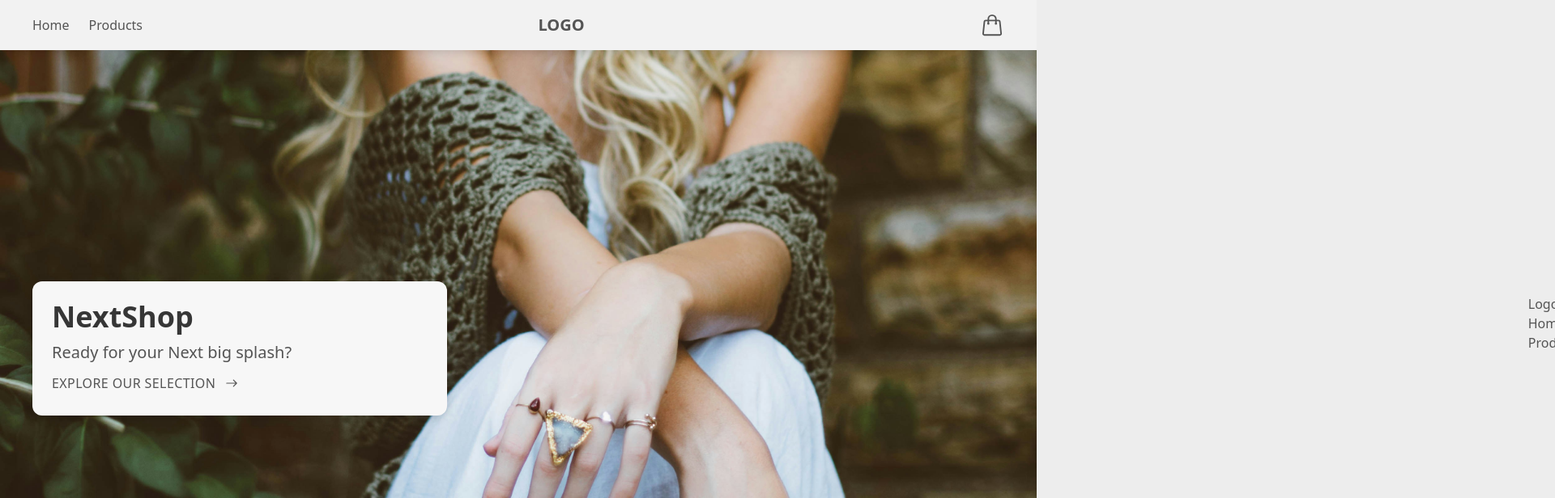
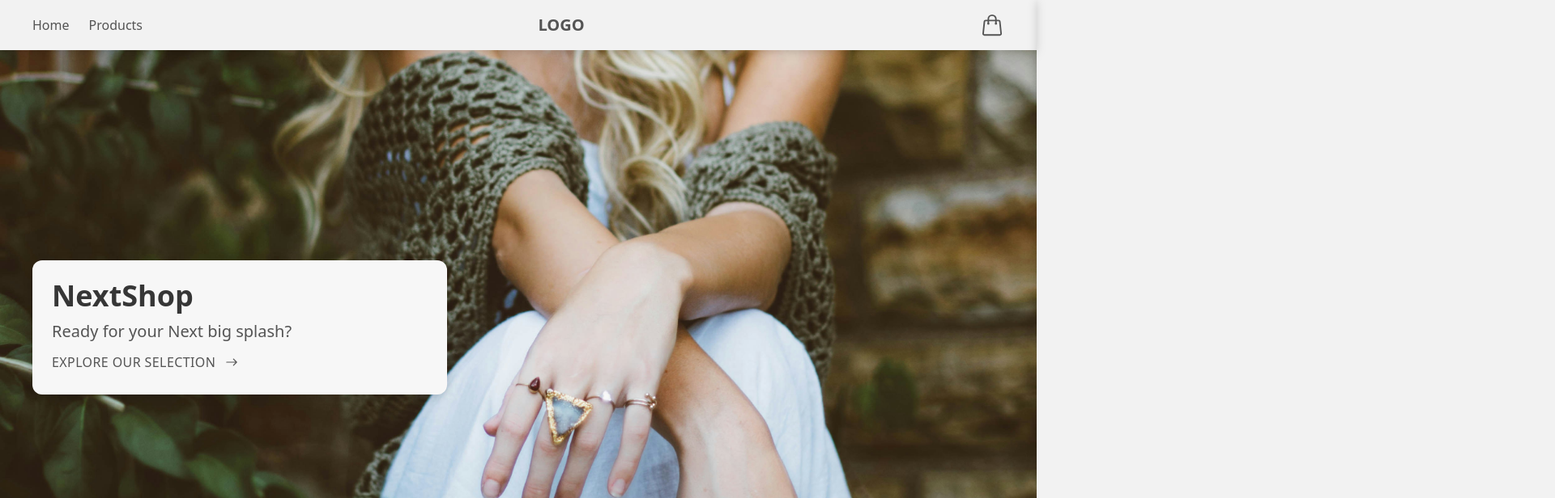
Before and after one commit to SSSoto17/next-shop, a Next.js app: page / in a window 1280 px wide. Shown: the top 616 px of the page at 81% size, 1920 px wide, since content can reach past the window. Built offline with nearby package versions, Linux system fonts and the light colour scheme.

Commit message:
Components organised into subfolders

```diff
--- a/src/app/layout.js
+++ b/src/app/layout.js
@@ -1,7 +1,7 @@
 import "./globals.css";
 
-import Header from "../components/Header";
-import Footer from "../components/Footer";
+import Header from "../components/global/Header";
+import Footer from "../components/global/Footer";
 
 export const metadata = {
   title: "NextShop",
@@ -11,7 +11,7 @@ export const metadata = {
 export default function RootLayout({ children }) {
   return (
     <html lang="en">
-      <body className="bg-main-background text-silver-chalice-900 overflow-x-clip">
+      <body className="bg-main-background text-silver-chalice-900">
         <Header />
         {children}
         <Footer />
--- a/src/app/products/page.js
+++ b/src/app/products/page.js
@@ -3,7 +3,7 @@
 import useSWR from "swr";
 import Link from "next/link";
 import PageHeader from "@/components/PageHeader";
-import ProductGrid from "@/components/ProductGrid";
+import ProductGrid from "@/components/products/ProductGrid";
 import { useState } from "react";
 import BasketSidebar from "@/components/BasketSidebar";
 
--- a/src/components/BurgerMenu.jsx
+++ /dev/null
@@ -1,16 +0,0 @@
-"use client";
-
-import Link from "next/link"
-
-export const BurgerMenu = () => {
-    return (
-    <nav className="w-screen h-screen bg-red-400">
-        <menu className="w-screen h-screen flex flex-col absolute top-0 z-10">
-            <Link href="/">Logo</Link>
-
-            <Link href="/">Home</Link>
-            <Link href="/">Products</Link>
-        </menu>
-    </nav>
-    )
-}
--- a/src/components/Footer.jsx
+++ /dev/null
@@ -1,5 +0,0 @@
-const Footer = () => {
-  return <footer></footer>;
-};
-
-export default Footer;
--- /dev/null
+++ b/src/components/global/Footer.jsx
@@ -0,0 +1,11 @@
+const Footer = () => {
+  return (
+    <footer className="py-4 text-silver-chalice-700">
+      <small className="place-self-end">
+        Copyright &#169; 2024 | All rights reserved
+      </small>
+    </footer>
+  );
+};
+
+export default Footer;
--- a/src/components/Header.jsx
+++ b/src/components/global/Header.jsx
@@ -3,7 +3,8 @@
 import Link from "next/link";
 import { useState } from "react";
 import { HiOutlineShoppingBag } from "react-icons/hi2";
-import MobileNavIcon from "./MobileNavIcon";
+import MobileNavIcon from "./mobile/MobileNavIcon";
+import MobileNav from "./mobile/MobileNav";
 
 const Header = () => {
   const [isOpen, setIsOpen] = useState(false);
@@ -14,7 +15,7 @@ const Header = () => {
   };
 
   return (
-    <header className="py-4 bg-main-background drop-shadow-main transition-all duration-500 z-10">
+    <header className="py-4 bg-main-background drop-shadow-main z-10 overflow-x-clip">
       <nav className="flex justify-between items-center">
         <menu className="hidden md:inline-flex md:gap-6">
           <li>
@@ -24,9 +25,11 @@ const Header = () => {
             <Link href="/products">Products</Link>
           </li>
         </menu>
+
         <Link href="/" className="text-xl font-bold uppercase">
           Logo
         </Link>
+
         <menu className="flex gap-4 md:justify-self-end">
           <button>
             <HiOutlineShoppingBag className="text-2xl md:text-3xl" />
@@ -35,23 +38,7 @@ const Header = () => {
         </menu>
       </nav>
 
-      <nav
-        className={`w-screen h-screen absolute z-10 top-0 left-[-16px] bg-silver-chalice-100 grid items-center justify-around transition-all duration-500 ease-in-out ${
-          isOpen ? "left-0" : "left-full"
-        }`}
-      >
-        <menu>
-          <li>
-            <Link href="/">Logo</Link>
-          </li>
-          <li>
-            <Link href="/">Home</Link>
-          </li>
-          <li>
-            <Link href="/products">Products</Link>
-          </li>
-        </menu>
-      </nav>
+      <MobileNav setIsOpen={setIsOpen} isOpen={isOpen} />
     </header>
   );
 };
--- /dev/null
+++ b/src/components/global/mobile/MobileNav.jsx
@@ -0,0 +1,37 @@
+import Link from "next/link";
+
+Link;
+
+const MobileNav = ({ setIsOpen, isOpen }) => {
+  const classes = `col-start-1 col-span-3 w-screen h-screen absolute top-0 bg-silver-chalice-100 drop-shadow-main grid items-center justify-around transition-[left] duration-500 ease-in-out ${
+    isOpen ? "left-0" : "left-full"
+  }`;
+  return (
+    <nav className={classes}>
+      <menu className="text-2xl">
+        <li>
+          <Link
+            href="/"
+            onClick={() => {
+              setIsOpen(!isOpen);
+            }}
+          >
+            Home
+          </Link>
+        </li>
+        <li>
+          <Link
+            href="/products"
+            onClick={() => {
+              setIsOpen(!isOpen);
+            }}
+          >
+            Products
+          </Link>
+        </li>
+      </menu>
+    </nav>
+  );
+};
+
+export default MobileNav;
--- a/src/components/MobileNavIcon.jsx
+++ b/src/components/global/mobile/MobileNavIcon.jsx
@@ -1,13 +1,17 @@
 const MobileNavIcon = ({ setIsOpen, isOpen }) => {
   const role = {
-    top: isOpen ? "rotate-45 translate-y-1.5" : "-translate-y-0.5",
-    middle: `my-1 ${isOpen ? "opacity-0" : "opacity-100"}`,
-    bottom: isOpen ? "-rotate-45 -translate-y-1.5" : "translate-y-0.5",
+    top: `transition-[transform] ${
+      isOpen ? "rotate-45 translate-y-1.5" : "-translate-y-0.5"
+    }`,
+    middle: `transition-[opacity] my-1 ${isOpen ? "opacity-0" : "opacity-100"}`,
+    bottom: `transition-[transform] ${
+      isOpen ? "-rotate-45 -translate-y-1.5" : "translate-y-0.5"
+    }`,
   };
 
   function setClasses(role) {
     return (
-      "bg-silver-chalice-900 block transition-all duration-300 ease-out h-0.5 w-6 rounded-sm " +
+      "bg-silver-chalice-900 block duration-300 ease-out h-0.5 w-6 rounded-sm " +
       role
     );
   }
```
Also changed, not shown: src/components/products/ProductCard.jsx (renamed from src/components/ProductCard.jsx), src/components/products/ProductGrid.jsx (renamed from src/components/ProductGrid.jsx).
